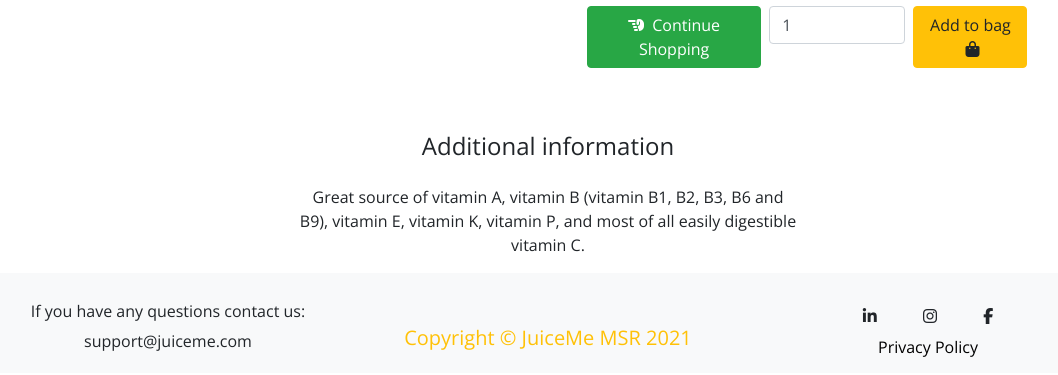
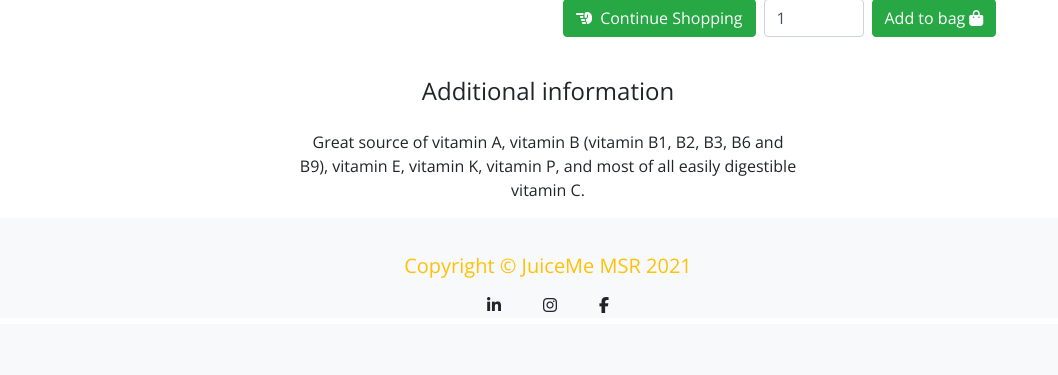
Before and after one commit to madatoo/juiceme-ms4, a Django app: page /products/1 in a window 1280 px wide. Shown: the part 486-861 px from the top of the page, without its empty margins (92-1150 px from the left). After the commit the page ends 799 px from the top, so only its background shows below. Run offline with Django 3.2, Linux system fonts and the light colour scheme; data comes from the database, SQL or seed files in the repository; some libraries are stand-ins or nearby versions.

Commit message:
redesign single product page (replaced the button warnig by success and resize the form field to add product to basket, added breathing space in all product page by adding new class

```diff
--- a/static/css/base.css
+++ b/static/css/base.css
@@ -14,6 +14,10 @@ body{
     font-family: 'Open Sans', sans-serif;
     display: flex;
     flex-direction: column;
+}
+
+h1{
+    margin-top:.5rem;
 }
 
 h1,
@@ -35,7 +39,7 @@ h3,
 }
 
 .header-container {
-    margin-top: 5rem;
+    margin-top: 5.5rem;
 }
 .hero-container{
 
@@ -75,6 +79,9 @@ h3,
 }
 
 /*----------------- all products page*/
+.all-products{
+    padding:1rem;
+}
 
 .products{
     margin-top: 1rem;
@@ -117,6 +124,8 @@ footer{
     left:0;
     height: 100px;
     margin-top: auto;
+    /*position:fixed;*/
+    /*text-align: center;*/
 }
 
 a {
--- a/templates/home/index.html
+++ b/templates/home/index.html
@@ -21,6 +21,11 @@
     </div>
   </div>
 </div>
+
+<!--div class="col-12 col-sm-6 col-lg-4 text-center">
+  <h6> If you have any questions contact us:</h6>
+  <p class="email-footer">support@juiceme.com</p>
+</div-->
 {% endblock %}
 
 {% block page_footer%}
--- a/templates/partials/footer.html
+++ b/templates/partials/footer.html
@@ -1,27 +1,12 @@
 {% load static %}
-<section class="last-section"></section>
-<footer class="footer sticky-footer bg-light py-4">
-  <div class="container">
-    <div class="row align-items-center">
-      <div class="col-lg-4 text-center">
-        <h6> If you have any questions contact us:</h6>
-        <p class="email-footer">support@juiceme.com</p>
-      </div>
-      <div class="col-lg-4 text-center align-items-center">
-        <h5>Copyright &copy; JuiceMe MSR 2021</h5>
-      </div>
-      <div class="col-lg-4 text-center">
-        <a class="btn btn-social mx-2" href="https://www.linkedin.com" rel="noopener"><i class="fab fa-linkedin-in"></i></a>
-        <a class="btn btn-social mx-2" href="https://www.instagram.com " target="_blank" rel="noopener"><i class="fab fa-instagram"></i></a>
-        <a class="btn btn-social mx-2 " href="https://www.facebook.com" target="_blank" rel="noopener"><i class="fab fa-facebook-f"></i></a>
-        <p>
-          <a class="link-dark text-decoration-none me-3"
-            src="{{ MEDIA_URL }}juiceme_privacy_policy.pdf"
-            alt=" {{juiceme_privacy_policy}}" target="_blank">
-            Privacy Policy
-          </a>
-        </p>
-      </div>
-    </div>
+
+<footer class="footer bg-light py-4">
+  <div class="row d-flex justify-content-center">
+    <h5>Copyright &copy; JuiceMe MSR 2021</h5>
+  </div>
+  <div class="row d-flex justify-content-center">
+    <a class="btn btn-social mx-2" href="https://www.linkedin.com" rel="noopener"><i class="fab fa-linkedin-in"></i></a>
+    <a class="btn btn-social mx-2" href="https://www.instagram.com " target="_blank" rel="noopener"><i class="fab fa-instagram"></i></a>
+    <a class="btn btn-social mx-2 " href="https://www.facebook.com" target="_blank" rel="noopener"><i class="fab fa-facebook-f"></i></a>
   </div>
 </footer>
--- a/templates/products/all_products.html
+++ b/templates/products/all_products.html
@@ -20,7 +20,7 @@
         <div class="row justify-content-center">
             {% if products %}
             {% for product in products %}
-                <div class=" col col-12 col-md-6 col-lg-4 col-xl-3">
+                <div class="all-products col-12 col-md-6 col-lg-4 col-xl-3">
                 <!--source https://mdbootstrap.com/docs/standard/components/cards/-->
                     <div class="card h-100 mb-2">
                         {% if product.img %}
--- a/templates/products/single_product.html
+++ b/templates/products/single_product.html
@@ -6,6 +6,7 @@
         <div class="row">
             <div class="col">
                 <h1> {{ product.name }}</h1>
+                <hr>
             </div>
         </div>
     </div>
@@ -29,8 +30,7 @@
             {% endif %}
         </div>
         <div class="col-md-6 mb-3">
-            <div class="p-4">
-                <div class="mb-3">Category: {{ product.category }}</div>
+            <div class="mb-3">Category: {{ product.category }}</div>
                 {% if product.rating %}
                     <small class="card-text"><i class=" fas fa-star mr-1">{{ product.rating }}/5</i></small>
                 {% else %}
@@ -48,13 +48,12 @@
                             <span> Continue Shopping</span>
                         </a>
                         <input type="number" name="quantity" value="1" min="1" max="99" aria-label="Search"
-                        class="form-control add-qty" style="width: 150px"  placeholder="Quantity" p_id="{{ product.id }}" id="add-qty_{{ product.id }}" >
-                        <button class="btn btn-warning btn-md my-0 p ml-2" type="submit" value="Add to bag">Add to bag<i class="fas fa-shopping-bag ml-1"></i>
+                        class="form-control add-qty" style="width: 100px"  placeholder="Quantity" p_id="{{ product.id }}" id="add-qty_{{ product.id }}" >
+                        <button class="btn btn-success btn-md my-0 ml-2" type="submit" value="Add to bag"><span>Add to bag</span><i class="fas fa-shopping-bag ml-1"></i>
                         </button>
                         <input type="hidden" name="redirect_url" value="{{ request.path }}">
                 </form>
             </div>
-        </div>
         <hr>
         <div class="row d-flex justify-content-center">
             <div class="col-md-6 text-center">
```
